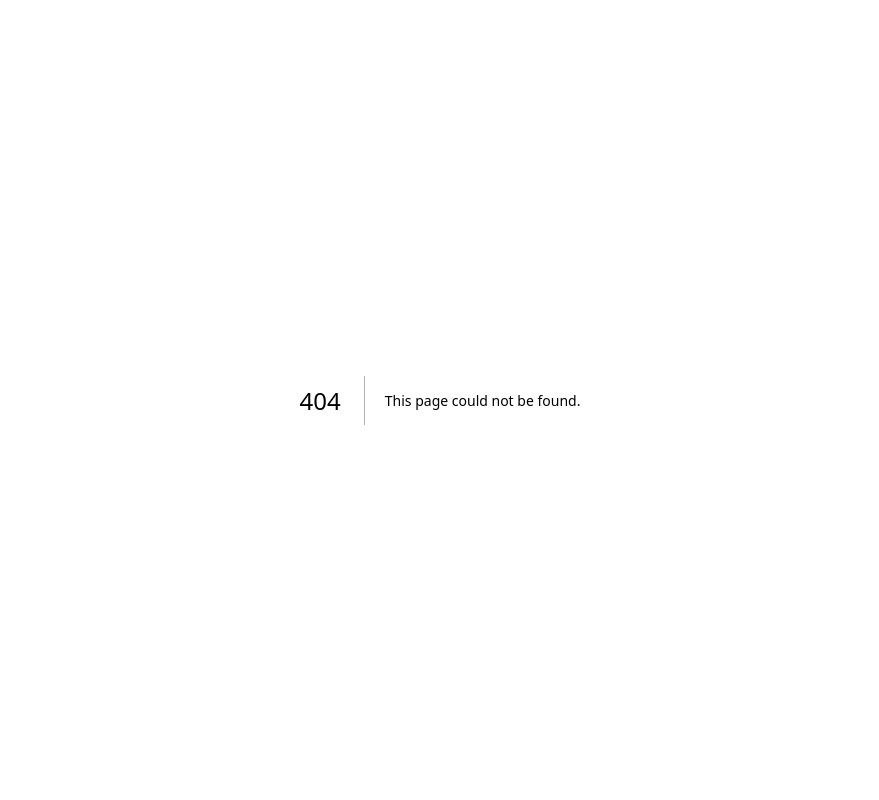
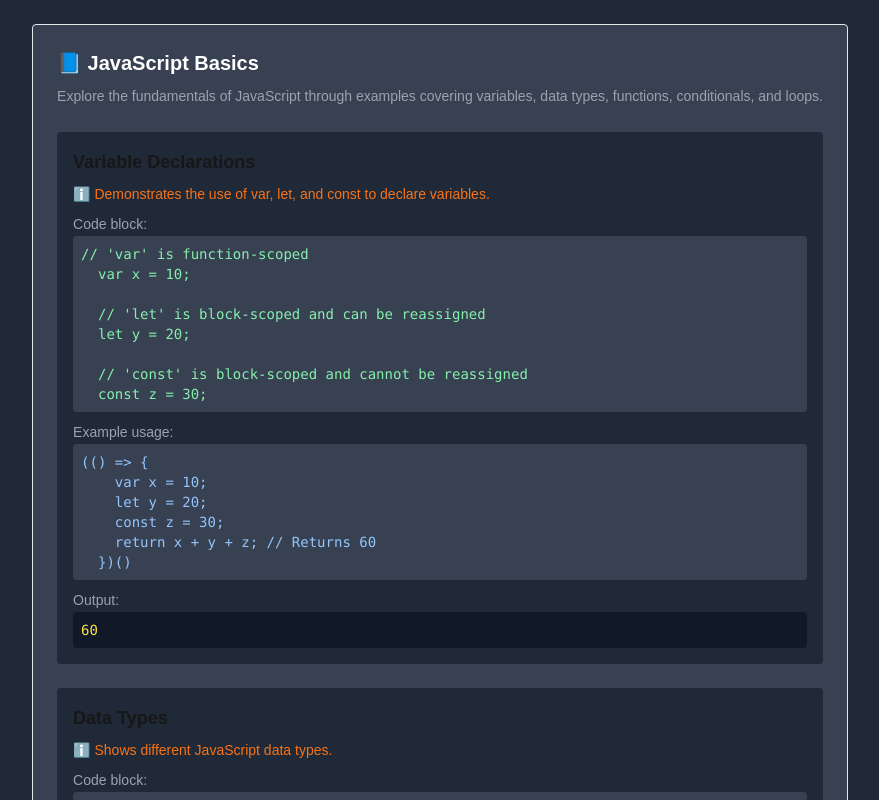
Before and after one commit to rciesielski3/learn-js-react-basics, a Next.js app: page /js/basics in a window 1280 px wide. Before the commit this address had no page. Shown: the top 800 px of the page, without its empty margins (200-1079 px from the left). Built offline with nearby package versions, Linux system fonts and the light colour scheme.

Commit message:
feat: add js basics component, data and route, fix route for comparison, change import in ClassesDemo

```diff
--- /dev/null
+++ b/app/js/basics/page.tsx
@@ -0,0 +1,5 @@
+import JSBasicsPage from "@/sections/js/JsBasics";
+
+export default function JsBasicsPage() {
+  return <JSBasicsPage />;
+}
--- a/app/page.tsx
+++ b/app/page.tsx
@@ -8,6 +8,7 @@ import {
   TerminalSquare,
   Search,
   Diff,
+  BadgeCheck,
 } from "lucide-react";
 
 export default function HomePage() {
@@ -28,6 +29,14 @@ export default function HomePage() {
             📘 JavaScript Fundamentals
           </h2>
           <ul className="space-y-3 pl-10">
+            <li className="hover:translate-x-1 transition-transform">
+              <Link
+                className="flex items-center gap-2 text-blue-300 hover:underline"
+                href="/js/basics"
+              >
+                <BadgeCheck size={18} /> Java Scripts basics
+              </Link>
+            </li>
             <li className="hover:translate-x-1 transition-transform">
               <Link
                 className="flex items-center gap-2 text-blue-300 hover:underline"
@@ -79,7 +88,7 @@ export default function HomePage() {
             <li className="hover:translate-x-1 transition-transform">
               <Link
                 className="flex items-center gap-2 text-blue-300 hover:underline"
-                href="/react/comparision"
+                href="/react/comparison"
               >
                 <Search size={18} />
                 Comparing Similar Hooks
--- /dev/null
+++ b/data/js/js-basics.js
@@ -0,0 +1,144 @@
+export const jsBasicsExamples = [
+  {
+    id: "variables",
+    name: "Variable Declarations",
+    description:
+      "Demonstrates the use of var, let, and const to declare variables.",
+    code: `// 'var' is function-scoped
+  var x = 10;
+
+  // 'let' is block-scoped and can be reassigned
+  let y = 20;
+
+  // 'const' is block-scoped and cannot be reassigned
+  const z = 30;`,
+    usage: `(() => {
+    var x = 10;
+    let y = 20;
+    const z = 30;
+    return x + y + z; // Returns 60
+  })()`,
+    run: () => {
+      var x = 10;
+      let y = 20;
+      const z = 30;
+      return x + y + z;
+    },
+  },
+  {
+    id: "data-types",
+    name: "Data Types",
+    description: "Shows different JavaScript data types.",
+    code: `// String
+  let str = "Hello";
+
+  // Number
+  let num = 123;
+
+  // Boolean
+  let bool = true;
+
+  // Array
+  let arr = [1, 2, 3];
+
+  // Object
+  let obj = { name: "Alice", age: 25 };`,
+    usage: `(() => {
+    let str = "JS";
+    let num = 10;
+    let arr = [str, num];
+    return arr.join("-"); // "JS-10"
+  })()`,
+    run: () => {
+      let str = "JS";
+      let num = 10;
+      let arr = [str, num];
+      return arr.join("-");
+    },
+  },
+  {
+    id: "functions",
+    name: "Functions",
+    description: "Demonstrates function declaration and arrow functions.",
+    code: `// Traditional function declaration
+  function greet(name) {
+    return "Hello " + name;
+  }
+
+  // Arrow function (ES6+)
+  const greetArrow = (name) => "Hi " + name;`,
+    usage: `(() => {
+    const greetArrow = (name) => "Hi " + name;
+    return greetArrow("Bob"); // "Hi Bob"
+  })()`,
+    run: () => {
+      const greetArrow = (name) => "Hi " + name;
+      return greetArrow("Bob");
+    },
+  },
+  {
+    id: "conditionals",
+    name: "Conditionals",
+    description: "Using if...else for simple decision making.",
+    code: `let score = 75;
+
+  // Simple if-else check
+  if (score > 80) {
+    console.log("Great");
+  } else {
+    console.log("Keep going");
+  }`,
+    usage: `(() => {
+    let score = 75;
+    return score > 80 ? "Great" : "Keep going"; // "Keep going"
+  })()`,
+    run: () => {
+      let score = 75;
+      return score > 80 ? "Great" : "Keep going";
+    },
+  },
+  {
+    id: "loops-foreach",
+    name: "Loops (forEach)",
+    description: "Iterating through an array using forEach.",
+    code: `const numbers = [1, 2, 3];
+
+  // forEach iterates over each element
+  numbers.forEach(num => {
+    console.log(num);
+  });`,
+    usage: `(() => {
+    let result = "";
+    [1, 2, 3].forEach(n => result += n); // Concatenates "123"
+    return result;
+  })()`,
+    run: () => {
+      let result = "";
+      [1, 2, 3].forEach((n) => (result += n));
+      return result;
+    },
+  },
+  {
+    id: "loops-for",
+    name: "Loops (for loop)",
+    description: "Basic for loop with index.",
+    code: `// Traditional for loop
+  for (let i = 0; i < 3; i++) {
+    console.log("i =", i);
+  }`,
+    usage: `(() => {
+    let sum = 0;
+    for (let i = 0; i < 3; i++) {
+      sum += i; // 0 + 1 + 2 = 3
+    }
+    return sum;
+  })()`,
+    run: () => {
+      let sum = 0;
+      for (let i = 0; i < 3; i++) {
+        sum += i;
+      }
+      return sum;
+    },
+  },
+];
--- a/sections/js/ClassesDemo.tsx
+++ b/sections/js/ClassesDemo.tsx
@@ -3,7 +3,7 @@
 import React from "react";
 
 import { ExampleBlock, SectionHeader } from "@/components/shared";
-import { classExamples } from "../../data/js/class-examples";
+import { classExamples } from "@/data/js/class-examples";
 
 export default function JSClassesDemo() {
   const [results, setResults] = React.useState<Record<string, any>>({});
--- /dev/null
+++ b/sections/js/JsBasics.tsx
@@ -0,0 +1,45 @@
+"use client";
+
+import React from "react";
+
+import { jsBasicsExamples } from "@/data/js/js-basics";
+import { ExampleBlock, SectionHeader } from "@/components/shared";
+
+export default function JsBasics() {
+  const [results, setResults] = React.useState<Record<string, string>>({});
+
+  React.useEffect(() => {
+    const newResults: Record<string, string> = {};
+    for (const ex of jsBasicsExamples) {
+      try {
+        const result = ex.run();
+        newResults[ex.id] = String(result);
+      } catch (err) {
+        newResults[ex.id] = "Error: " + (err as Error).message;
+      }
+    }
+    setResults(newResults);
+  }, []);
+
+  return (
+    <div className="flex items-center justify-center min-h-screen p-6 bg-gray-800">
+      <div className="mt-6 p-6 max-w-3xl mx-auto border border-gray-400 bg-gray-700 rounded">
+        <SectionHeader
+          title="📘 JavaScript Basics"
+          description="Explore the fundamentals of JavaScript through examples covering variables, data types, functions, conditionals, and loops."
+        />
+        {jsBasicsExamples.map((example) => (
+          <ExampleBlock
+            key={example.id}
+            id={example.id}
+            name={example.name}
+            description={example.description}
+            code={example.code}
+            usage={example.usage}
+            result={results[example.id]}
+          />
+        ))}
+      </div>
+    </div>
+  );
+}
```
